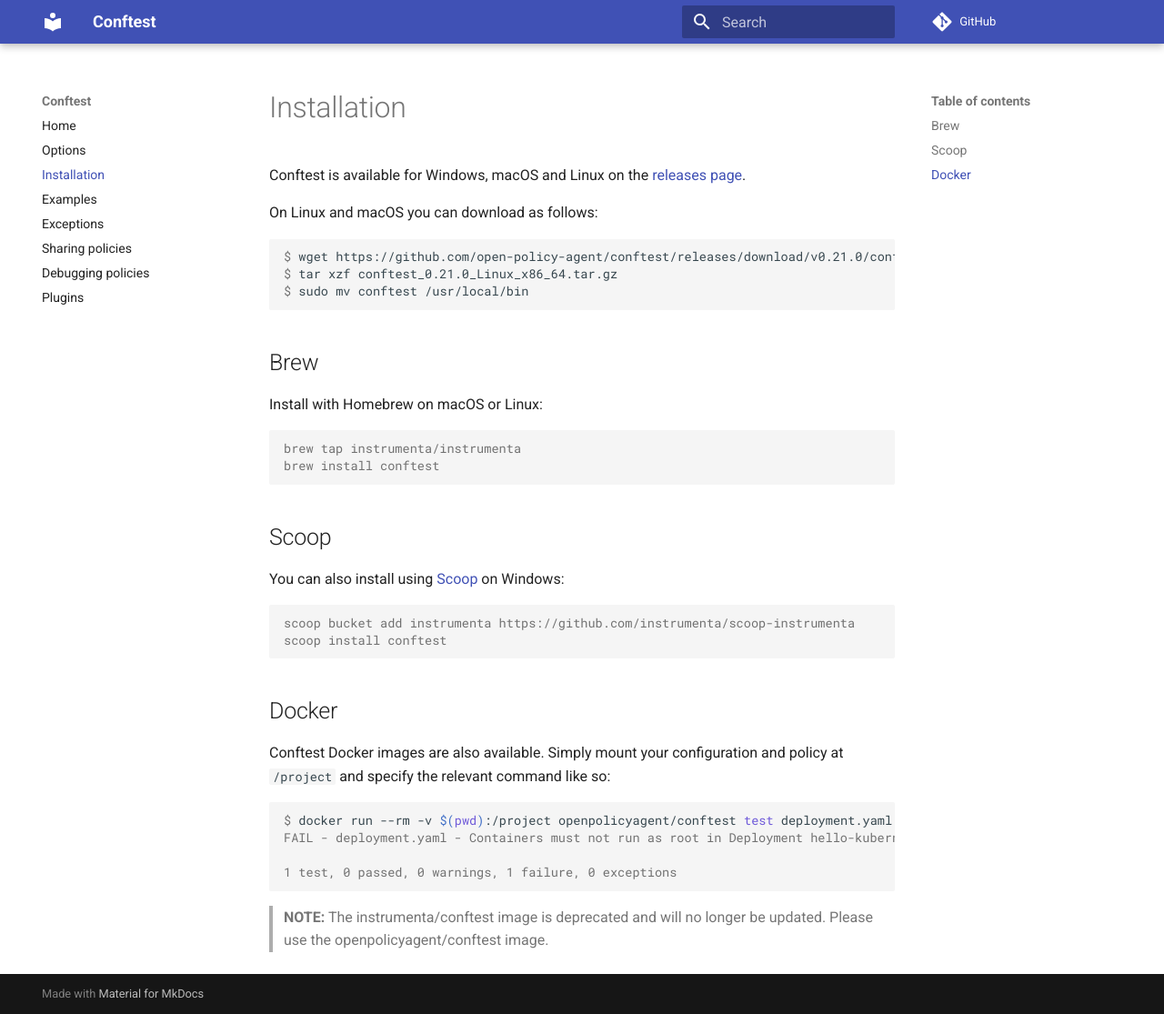
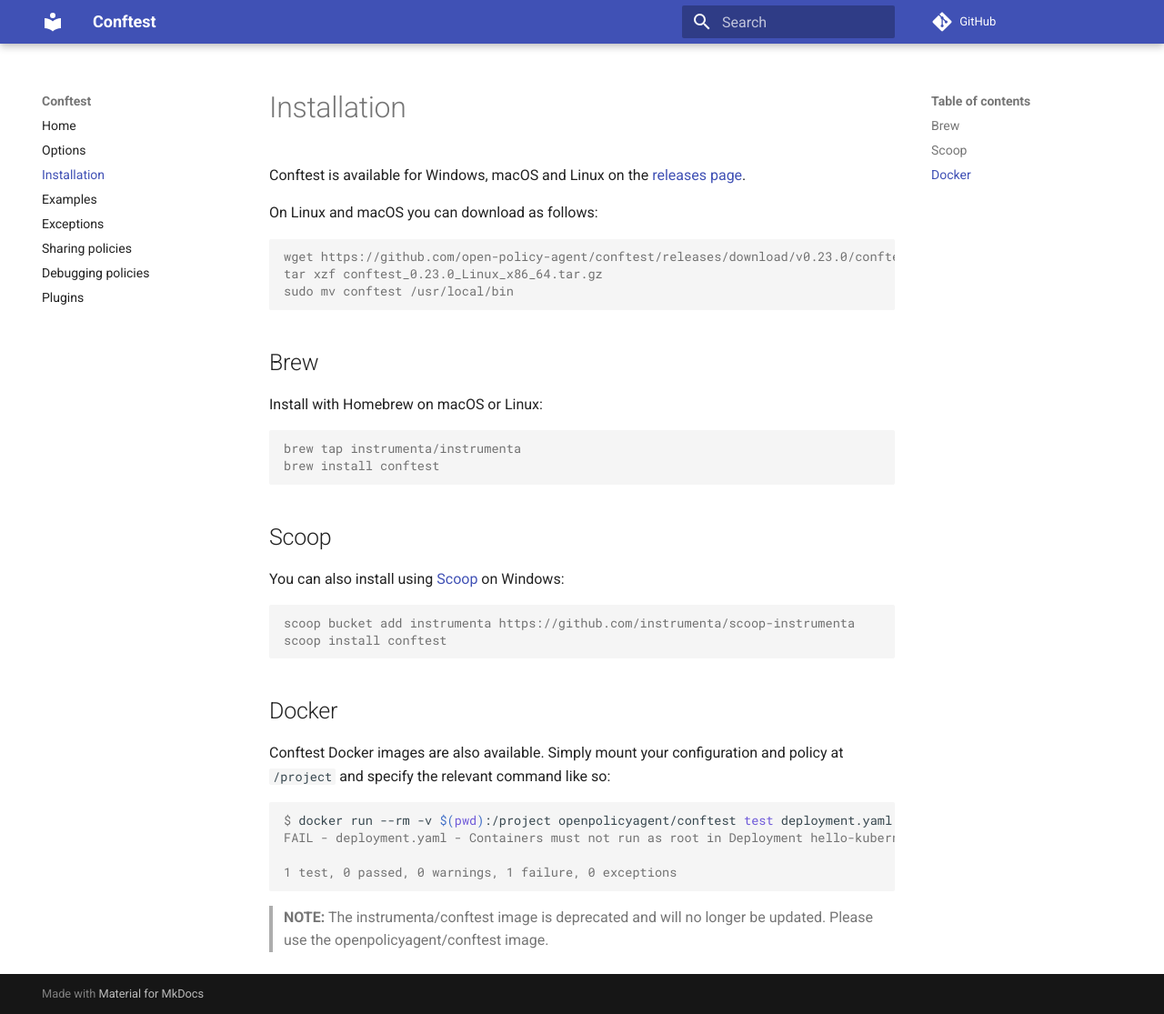
Before and after one commit to open-policy-agent/conftest, an MkDocs documentation site: the page built from docs/install.md, in a window 1280 px wide and 1115 px high. Shown: the whole window at 91% size. Built offline with MkDocs 1.6.1 and Material for MkDocs 9.7.7, drawn with Linux system fonts in a browser that asks for light colours; comment, search, counter and statistics services are not loaded.

Commit message:
Minor documentation update to latest Conftest version (#506)
* Minor documentation update to latest Conftest version

Signed-off-by: GitHub <noreply@github.com>

* Made code copy+pasteable

Signed-off-by: GitHub <noreply@github.com>

````diff
--- a/docs/install.md
+++ b/docs/install.md
@@ -5,9 +5,9 @@ Conftest is available for Windows, macOS and Linux on the [releases page](https:
 On Linux and macOS you can download as follows:
 
 ```console
-$ wget https://github.com/open-policy-agent/conftest/releases/download/v0.21.0/conftest_0.21.0_Linux_x86_64.tar.gz
-$ tar xzf conftest_0.21.0_Linux_x86_64.tar.gz
-$ sudo mv conftest /usr/local/bin
+wget https://github.com/open-policy-agent/conftest/releases/download/v0.23.0/conftest_0.23.0_Linux_x86_64.tar.gz
+tar xzf conftest_0.23.0_Linux_x86_64.tar.gz
+sudo mv conftest /usr/local/bin
 ```
 
 ## Brew
````
